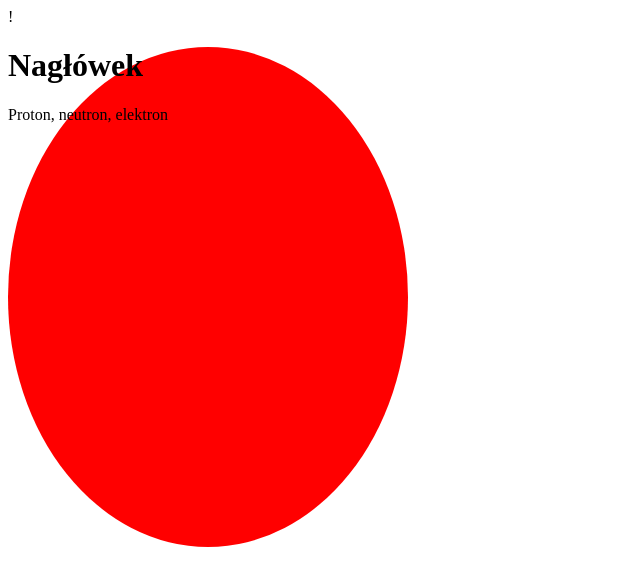
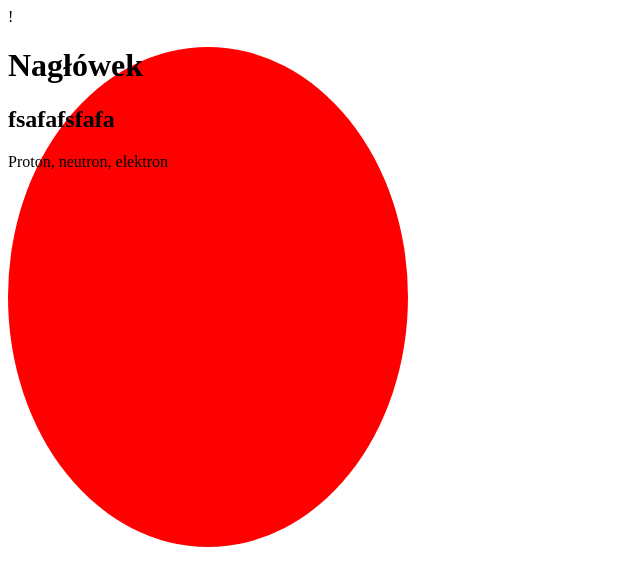
Before and after one commit to Wiciu87/Project, a plain HTML site: page index.html in a window 1280 px wide. Shown: the whole page, without its empty margins (0-640 px from the left). Drawn offline with Linux system fonts and the light colour scheme.

Commit message:
Zmiana fafafa

```diff
--- a/index.html
+++ b/index.html
@@ -7,7 +7,8 @@
 </head>
 <body>
 <div>
-    <h1> Nagłówek </h1>
+    <h1>Nagłówek</h1>
+    <h2>fsafafsfafa</h2>
     <p> Proton, neutron, elektron<p>
   </div>
 
```
